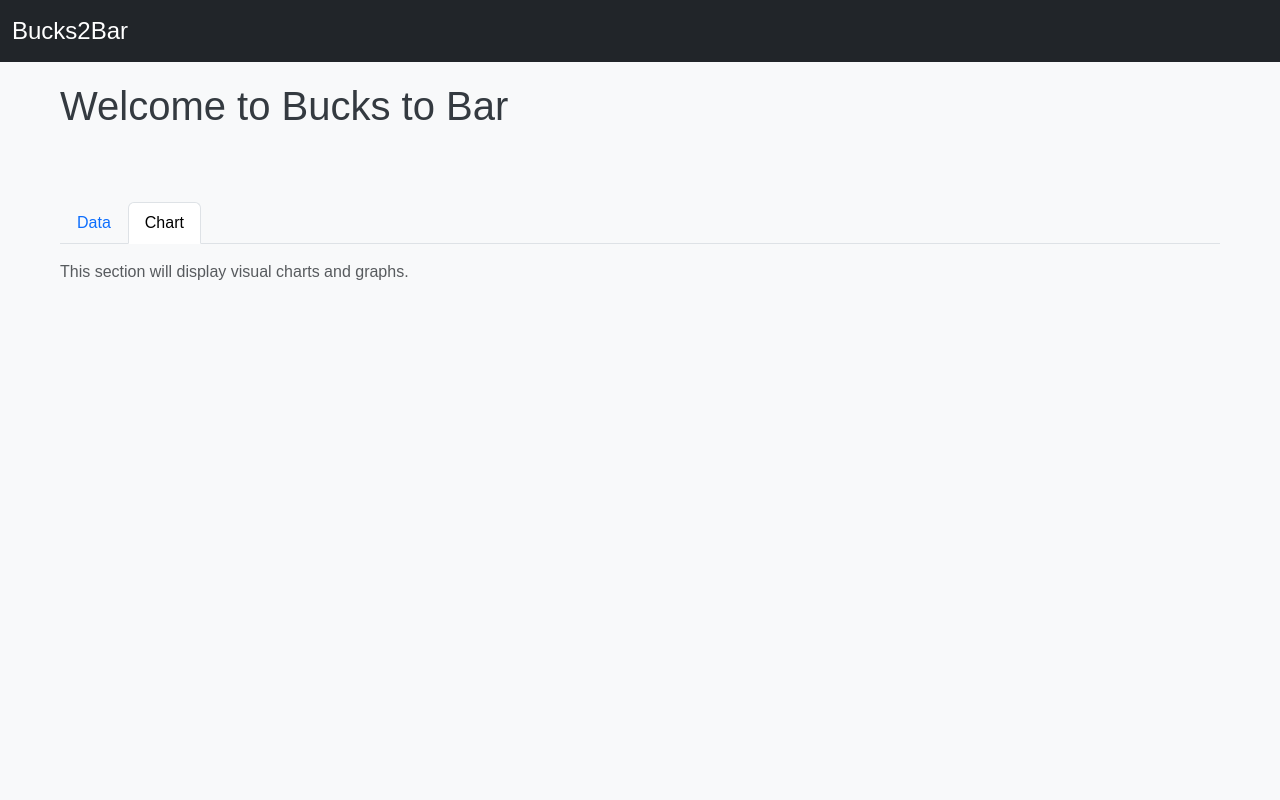
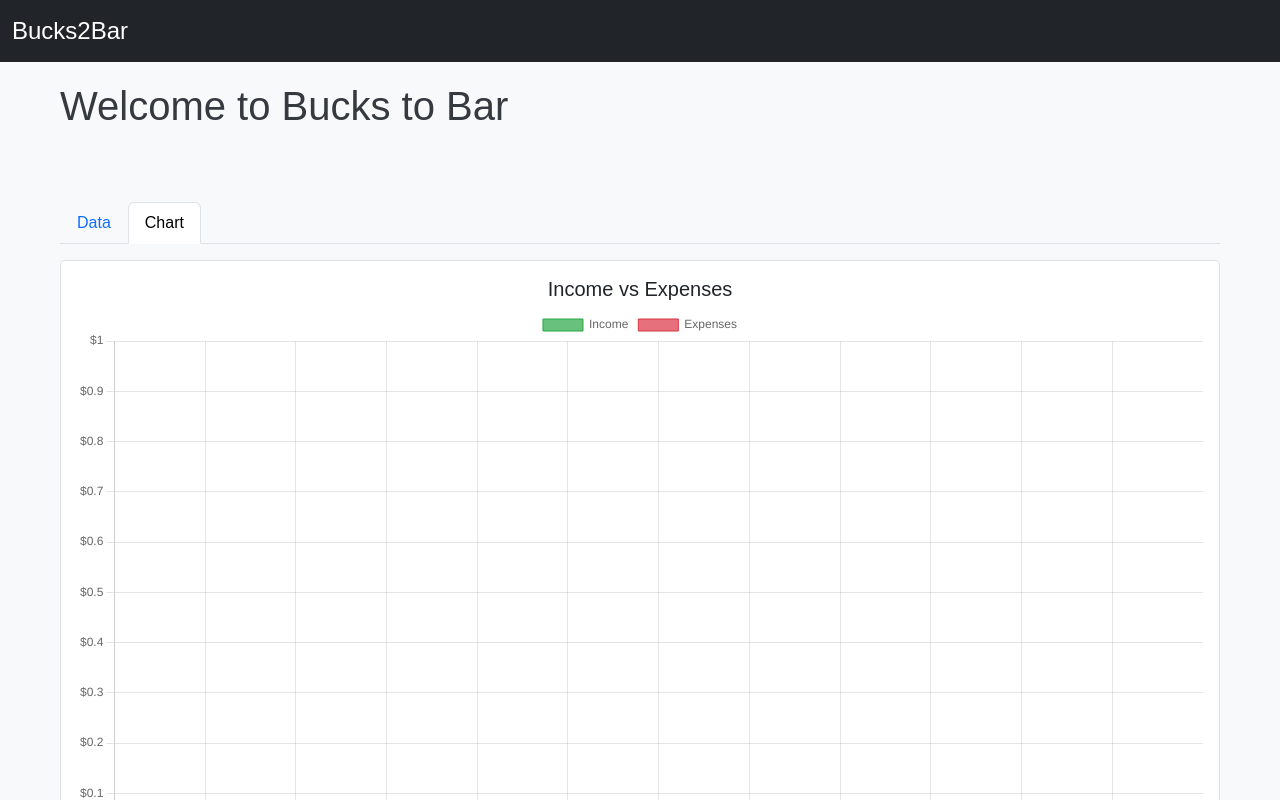
Before and after one commit to alexandre-amarinho/copilot_training_bucks2bar, a plain HTML site: page index.html in a window 1280 px wide. Both pictures are taken after a click on the tab "Chart". Shown: the top 800 px of the page. Drawn offline with nearby package versions, Linux system fonts and the light colour scheme.

Commit message:
Finished Section #3

```diff
--- a/index.html
+++ b/index.html
@@ -351,7 +351,19 @@
 
                 </div>
                 <div class="tab-pane fade" id="chartSection" role="tabpanel">
-                    <p class="text-muted">This section will display visual charts and graphs.</p>
+
+                    <div class="card">
+                        <div class="card-body">
+                            <h5 class="card-title text-center">Income vs Expenses</h5>
+                            <canvas id="financeChart"></canvas>
+                        </div>
+                    </div>
+                    <!-- A plain Bootstrap button with the label "Download" -->
+                    <div class="text-center mt-3">
+                        <button class="btn btn-primary" onclick="downloadChartAsImage()">
+                            <i class="bi bi-download"></i> Download Chart
+                        </button>
+
                 </div>
             </div>
         </div>
@@ -359,6 +371,8 @@
 
     <script src="https://code.jquery.com/jquery-3.6.0.min.js"></script>
     <script src="https://cdn.jsdelivr.net/npm/bootstrap@5.3.8/dist/js/bootstrap.bundle.min.js"></script>
+     <!-- chart js resources -->
+    <script src="https://cdn.jsdelivr.net/npm/chart.js@4.4.1/dist/chart.umd.min.js"></script>
     <script src="js/script.js"></script>
 </body>
 </html>
--- a/js/script.js
+++ b/js/script.js
@@ -1 +1,99 @@
-// This file is intentionally left blank.
+function downloadChartAsImage() {
+    const canvas = document.getElementById('financeChart');
+
+    // Get the image data
+    const url = canvas.toDataURL('image/png');
+
+    // Create a temporary link and trigger download
+    const link = document.createElement('a');
+    link.download = 'bucks2bar-chart-' + new Date().toISOString().split('T')[0] + '.png';
+    link.href = url;
+    link.click();
+}
+
+$(document).ready(function() {
+    // Initialize the chart
+    const ctx = document.getElementById('financeChart').getContext('2d');
+
+    const financeChart = new Chart(ctx, {
+        type: 'bar',
+        data: {
+            labels: ['January', 'February', 'March', 'April', 'May', 'June',
+                     'July', 'August', 'September', 'October', 'November', 'December'],
+            datasets: [
+                {
+                    label: 'Income',
+                    data: [0, 0, 0, 0, 0, 0, 0, 0, 0, 0, 0, 0],
+                    backgroundColor: 'rgba(40, 167, 69, 0.7)',
+                    borderColor: 'rgba(40, 167, 69, 1)',
+                    borderWidth: 1
+                },
+                {
+                    label: 'Expenses',
+                    data: [0, 0, 0, 0, 0, 0, 0, 0, 0, 0, 0, 0],
+                    backgroundColor: 'rgba(220, 53, 69, 0.7)',
+                    borderColor: 'rgba(220, 53, 69, 1)',
+                    borderWidth: 1
+                }
+            ]
+        },
+        options: {
+            responsive: true,
+            maintainAspectRatio: true,
+            scales: {
+                y: {
+                    beginAtZero: true,
+                    ticks: {
+                        callback: function(value) {
+                            return '$' + value.toLocaleString();
+                        }
+                    }
+                }
+            },
+            plugins: {
+                legend: {
+                    display: true,
+                    position: 'top'
+                },
+                tooltip: {
+                    callbacks: {
+                        label: function(context) {
+                            return context.dataset.label + ': $' + context.parsed.y.toLocaleString();
+                        }
+                    }
+                }
+            }
+        }
+    });
+
+    // Function to update chart with input values
+    function updateChart() {
+        const months = ['Jan', 'Feb', 'Mar', 'Apr', 'May', 'Jun',
+                       'Jul', 'Aug', 'Sep', 'Oct', 'Nov', 'Dec'];
+
+        const incomeData = [];
+        const expenseData = [];
+
+        months.forEach(month => {
+            const income = parseFloat($('#income' + month).val()) || 0;
+            const expenses = parseFloat($('#expenses' + month).val()) || 0;
+            incomeData.push(income);
+            expenseData.push(expenses);
+        });
+
+        financeChart.data.datasets[0].data = incomeData;
+        financeChart.data.datasets[1].data = expenseData;
+        financeChart.update();
+    }
+
+    // Add event listeners to all input fields
+    $('input[type="number"]').on('input', function() {
+        updateChart();
+    });
+
+    // Update chart when switching to Chart tab
+    $('a[href="#chartSection"]').on('shown.bs.tab', function() {
+        updateChart();
+        financeChart.resize();
+    });
+});
```
